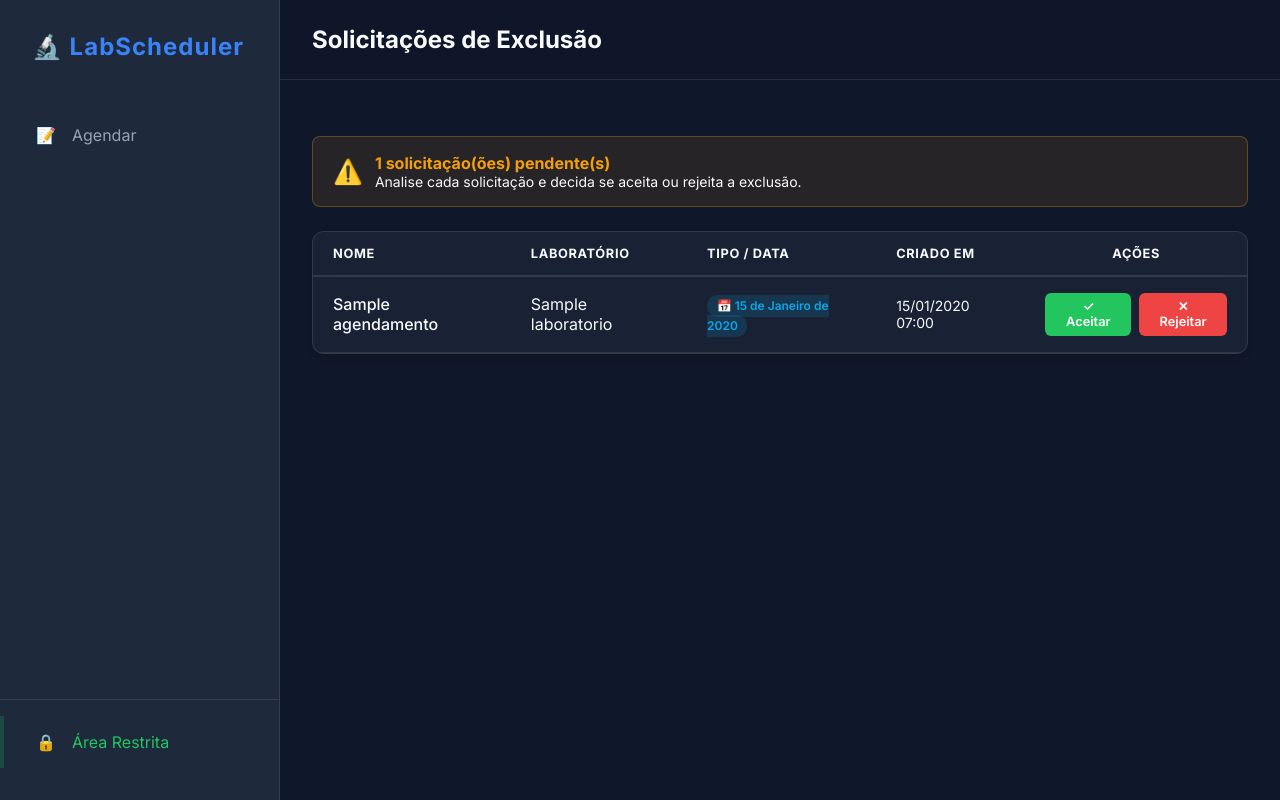
After one commit to celsorafael1979/laboratorio, a Django app: template templates/agendamento/solicitacao_list.html in a window 1280 px wide. The commit adds this page. Run offline with Django 5.2, Linux system fonts and the light colour scheme; the template is opened without the code that fills it: values that come from a table or form of the project are taken from there, others are empty; tables that the repository leaves empty hold one stand-in row (values such as "Sample post").

Commit message:
feat: adiciona fluxo de solicitacao de exclusao de agendamento - Adiciona campo solicitou_exclusao ao modelo Agendamento - Botao Solicitar exclusao para usuarios comuns - Botao Solicitacao realizada desabilitado apos solicitacao - Admin ve botao Excluir direto - Nova tela de Excluir Agendamentos para admin aprovar/rejeitar solicitacoes - Link no menu lateral visivel apenas para admin

```diff
--- a/agendamento/models.py
+++ b/agendamento/models.py
@@ -73,14 +73,18 @@ class Agendamento(models.Model):
     ]
 
     laboratorio = models.ForeignKey(Laboratorio, verbose_name='Laboratório', on_delete=models.CASCADE, related_name='agendamentos')
+    semestre = models.ForeignKey(Semestre, verbose_name='Semestre', on_delete=models.SET_NULL, null=True, blank=True, related_name='agendamentos')
     horarios = models.ManyToManyField(Horario, verbose_name='Horários', related_name='agendamentos')
-    semestre = models.ForeignKey(Semestre, verbose_name='Semestre', on_delete=models.SET_NULL, null=True, blank=True, related_name='agendamentos')
+    solicitou_exclusao = models.BooleanField('Solicitou Exclusão', default=False)
+
     nome = models.CharField('Nome', max_length=200)
     colegiado = models.CharField('Colegiado', max_length=200, blank=True, null=True)
     telefone = models.CharField('Telefone', max_length=20, blank=True, null=True)
     tipo = models.CharField('Tipo de Agendamento', max_length=10, choices=TIPO_CHOICES, default='unico')
     data_unica = models.DateField('Data (única)', blank=True, null=True)
     criado_em = models.DateTimeField('Criado em', auto_now_add=True)
+
+
 
     class Meta:
         verbose_name = 'Agendamento'
--- a/agendamento/urls.py
+++ b/agendamento/urls.py
@@ -14,5 +14,8 @@ urlpatterns = [
     path('agendar/', views.agendamento_create, name='agendamento_create'),
     path('agendar/excluir/<int:pk>/', views.agendamento_delete, name='agendamento_delete'),
     path('admin-login/', views.admin_login, name='admin_login'),
+    path('solicitacoes/', views.solicitacao_list, name='solicitacao_list'),
+    path('solicitacoes/aceitar/<int:pk>/', views.solicitacao_aceitar, name='solicitacao_aceitar'),
+    path('solicitacoes/rejeitar/<int:pk>/', views.solicitacao_rejeitar, name='solicitacao_rejeitar'),
     path('admin-logout/', views.admin_logout, name='admin_logout'),
 ]
--- /dev/null
+++ b/templates/agendamento/solicitacao_list.html
@@ -0,0 +1,79 @@
+{% extends 'base.html' %}
+{% block title %}Solicitações de Exclusão - LabScheduler{% endblock %}
+{% block page_title %}Solicitações de Exclusão{% endblock %}
+{% block content %}
+
+<div style="padding: 1.5rem 0;">
+
+    {% if solicitacoes %}
+    <div style="background: rgba(245, 158, 11, 0.1); border: 1px solid rgba(245, 158, 11, 0.3); border-radius: 8px; padding: 1rem 1.25rem; margin-bottom: 1.5rem; display: flex; align-items: center; gap: 0.75rem;">
+        <span style="font-size: 1.5rem;">⚠️</span>
+        <div>
+            <strong style="color: #f59e0b;">{{ solicitacoes|length }} solicitação(ões) pendente(s)</strong>
+            <p style="margin: 0; font-size: 0.875rem; color: var(--text-muted);">Analise cada solicitação e decida se aceita ou rejeita a exclusão.</p>
+        </div>
+    </div>
+
+    <div class="card" style="overflow: hidden; padding: 0;">
+        <table style="width: 100%; border-collapse: collapse;">
+            <thead>
+                <tr style="background: var(--bg-secondary); border-bottom: 2px solid var(--border-color);">
+                    <th style="padding: 0.875rem 1.25rem; text-align: left; font-size: 0.8rem; text-transform: uppercase; letter-spacing: 0.05em; color: var(--text-muted);">Nome</th>
+                    <th style="padding: 0.875rem 1.25rem; text-align: left; font-size: 0.8rem; text-transform: uppercase; letter-spacing: 0.05em; color: var(--text-muted);">Laboratório</th>
+                    <th style="padding: 0.875rem 1.25rem; text-align: left; font-size: 0.8rem; text-transform: uppercase; letter-spacing: 0.05em; color: var(--text-muted);">Tipo / Data</th>
+                    <th style="padding: 0.875rem 1.25rem; text-align: left; font-size: 0.8rem; text-transform: uppercase; letter-spacing: 0.05em; color: var(--text-muted);">Criado em</th>
+                    <th style="padding: 0.875rem 1.25rem; text-align: center; font-size: 0.8rem; text-transform: uppercase; letter-spacing: 0.05em; color: var(--text-muted);">Ações</th>
+                </tr>
+            </thead>
+            <tbody>
+                {% for ag in solicitacoes %}
+                <tr style="border-bottom: 1px solid var(--border-color); transition: background 0.15s;" onmouseover="this.style.background='rgba(255,255,255,0.03)'" onmouseout="this.style.background=''">
+                    <td style="padding: 1rem 1.25rem; font-weight: 500;">{{ ag.nome }}</td>
+                    <td style="padding: 1rem 1.25rem; color: var(--text-muted);">{{ ag.laboratorio.nome }}</td>
+                    <td style="padding: 1rem 1.25rem;">
+                        {% if ag.tipo == 'unico' %}
+                            <span style="background: rgba(14, 165, 233, 0.15); color: #0ea5e9; padding: 0.2rem 0.6rem; border-radius: 999px; font-size: 0.75rem; font-weight: 600;">📅 {{ ag.data_unica }}</span>
+                        {% else %}
+                            <span style="background: rgba(168, 85, 247, 0.15); color: #a855f7; padding: 0.2rem 0.6rem; border-radius: 999px; font-size: 0.75rem; font-weight: 600;">📆 Semestral</span>
+                        {% endif %}
+                    </td>
+                    <td style="padding: 1rem 1.25rem; color: var(--text-muted); font-size: 0.875rem;">{{ ag.criado_em|date:"d/m/Y H:i" }}</td>
+                    <td style="padding: 1rem 1.25rem; text-align: center;">
+                        <div style="display: flex; gap: 0.5rem; justify-content: center;">
+                            <form method="post" action="{% url 'solicitacao_aceitar' ag.pk %}" style="display:inline;" onsubmit="return confirm('Confirmar exclusão do agendamento de {{ ag.nome }}?');">
+                                {% csrf_token %}
+                                <button type="submit"
+                                    style="padding: 0.4rem 0.9rem; font-size: 0.8rem; background: #22c55e; border: none; border-radius: 6px; color: white; cursor: pointer; font-weight: 600; transition: background 0.2s;"
+                                    onmouseover="this.style.background='#16a34a'"
+                                    onmouseout="this.style.background='#22c55e'">
+                                    ✓ Aceitar
+                                </button>
+                            </form>
+                            <form method="post" action="{% url 'solicitacao_rejeitar' ag.pk %}" style="display:inline;">
+                                {% csrf_token %}
+                                <button type="submit"
+                                    style="padding: 0.4rem 0.9rem; font-size: 0.8rem; background: #ef4444; border: none; border-radius: 6px; color: white; cursor: pointer; font-weight: 600; transition: background 0.2s;"
+                                    onmouseover="this.style.background='#dc2626'"
+                                    onmouseout="this.style.background='#ef4444'">
+                                    ✕ Rejeitar
+                                </button>
+                            </form>
+                        </div>
+                    </td>
+                </tr>
+                {% endfor %}
+            </tbody>
+        </table>
+    </div>
+
+    {% else %}
+    <div class="card" style="text-align: center; padding: 3rem; color: var(--text-muted);">
+        <div style="font-size: 3rem; margin-bottom: 1rem;">✅</div>
+        <h3 style="margin: 0 0 0.5rem;">Nenhuma solicitação pendente</h3>
+        <p style="margin: 0; font-size: 0.875rem;">Não há pedidos de exclusão de agendamento aguardando análise.</p>
+    </div>
+    {% endif %}
+
+</div>
+
+{% endblock %}
--- a/templates/base.html
+++ b/templates/base.html
@@ -21,6 +21,9 @@
                 </a>
                 <a href="{% url 'semestre_list' %}" class="nav-item {% if active_page == 'semestre' %}active{% endif %}">
                     <span class="icon">📅</span> Semestres
+                </a>
+                <a href="{% url 'solicitacao_list' %}" class="nav-item {% if active_page == 'solicitacao' %}active{% endif %}" style="color: #f59e0b; border-color: rgba(245, 158, 11, 0.3);">
+                    <span class="icon">🗑️</span> Excluir Agendamentos
                 </a>
                 {% endif %}
                 <a href="{% url 'agendamento_create' %}" class="nav-item {% if active_page == 'agendamento' %}active{% endif %}">
```
Also changed, not shown: agendamento/views.py (+37 -1 lines), templates/agendamento/agendamento_form.html (+16 -4 lines), agendamento/migrations/0004_agendamento_solicitou_exclusao.py (added).
